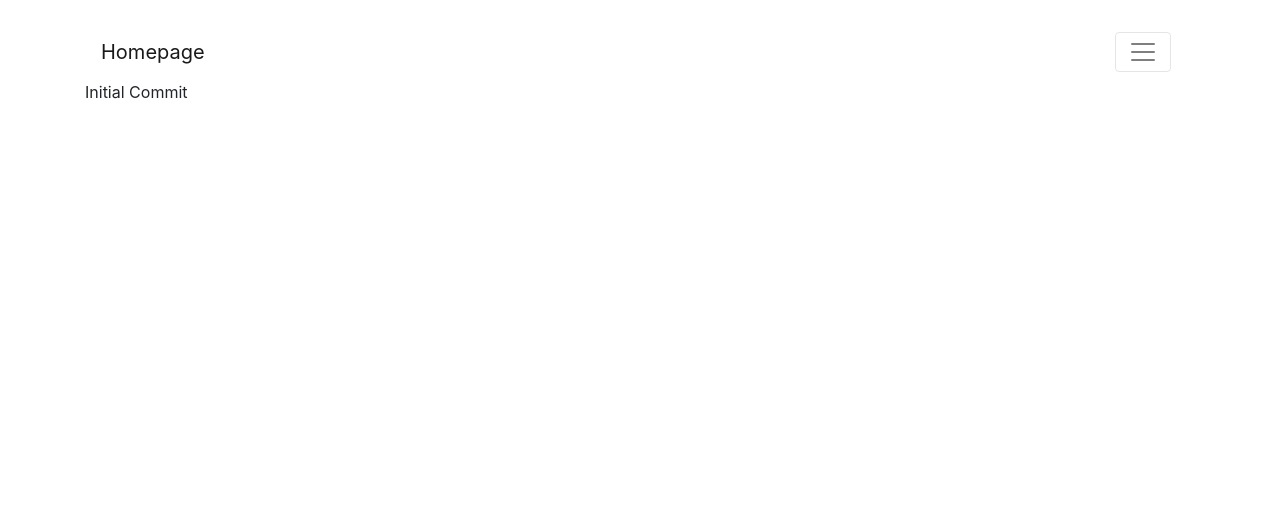
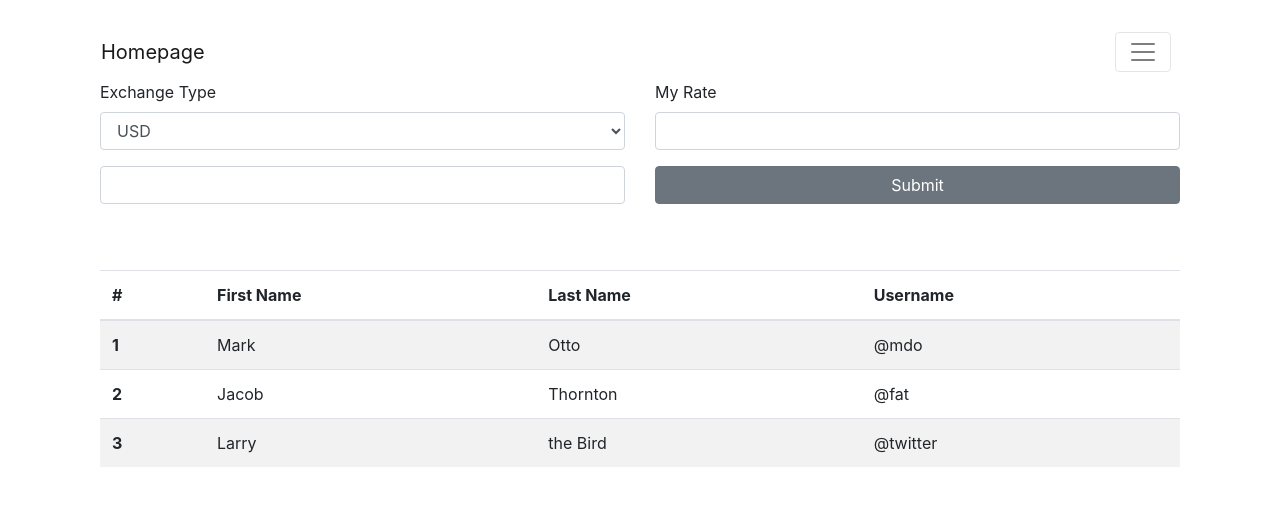
Before and after one commit to YunusEmreErturk/exchange-reminder, a React (Create React App) app: page / in a window 1280 px wide. Shown: the top 506 px of the page. Built offline with nearby package versions, Linux system fonts and the light colour scheme.

Commit message:
HomePage edited

```diff
--- a/src/components/HomePage.js
+++ b/src/components/HomePage.js
@@ -1,11 +1,80 @@
-import React, { Component } from 'react'
-import {Container} from "reactstrap"
+import React, { Component } from "react";
+import {
+  Container,
+  Input,
+  Row,
+  Col,
+  FormGroup,
+  Label,
+  Button,
+  Table
+} from "reactstrap";
 export default class home extends Component {
-    render() {
-        return (
-            <div>
-                    Initial Commit
-            </div>
-        )
-    }
+  render() {
+    return (
+      <div>
+        <Container>
+          <Row>
+            <Col className="col-md-6">
+              <FormGroup>
+                <Label for="exampleSelect">Exchange Type</Label>
+                <Input type="select" name="select">
+                  <option>USD</option>
+                  <option>EURO</option>
+                  <option>GOLD</option>
+                  <option>PLATIN</option>
+                </Input>
+              </FormGroup>
+            </Col>
+            <Col className="col-md-6">
+              <FormGroup>
+                <Label for="exampleSelect">My Rate</Label>
+                <Input type="text" name="text" id="exampleSelect"></Input>
+              </FormGroup>
+            </Col>
+          </Row>
+          <Row>
+            <Col className="col-md-6">
+              <FormGroup>
+                <Input type="text" name="text" id="exampleSelect"></Input>
+              </FormGroup>
+            </Col>
+            <Col className="col-md-6">
+              <Button block> Submit</Button>
+            </Col>
+          </Row>
+          <Table style={{marginTop:"50px"}} striped>
+      <thead>
+        <tr>
+          <th>#</th>
+          <th>First Name</th>
+          <th>Last Name</th>
+          <th>Username</th>
+        </tr>
+      </thead>
+      <tbody>
+        <tr>
+          <th scope="row">1</th>
+          <td>Mark</td>
+          <td>Otto</td>
+          <td>@mdo</td>
+        </tr>
+        <tr>
+          <th scope="row">2</th>
+          <td>Jacob</td>
+          <td>Thornton</td>
+          <td>@fat</td>
+        </tr>
+        <tr>
+          <th scope="row">3</th>
+          <td>Larry</td>
+          <td>the Bird</td>
+          <td>@twitter</td>
+        </tr>
+      </tbody>
+    </Table>
+        </Container>
+      </div>
+    );
+  }
 }
```
